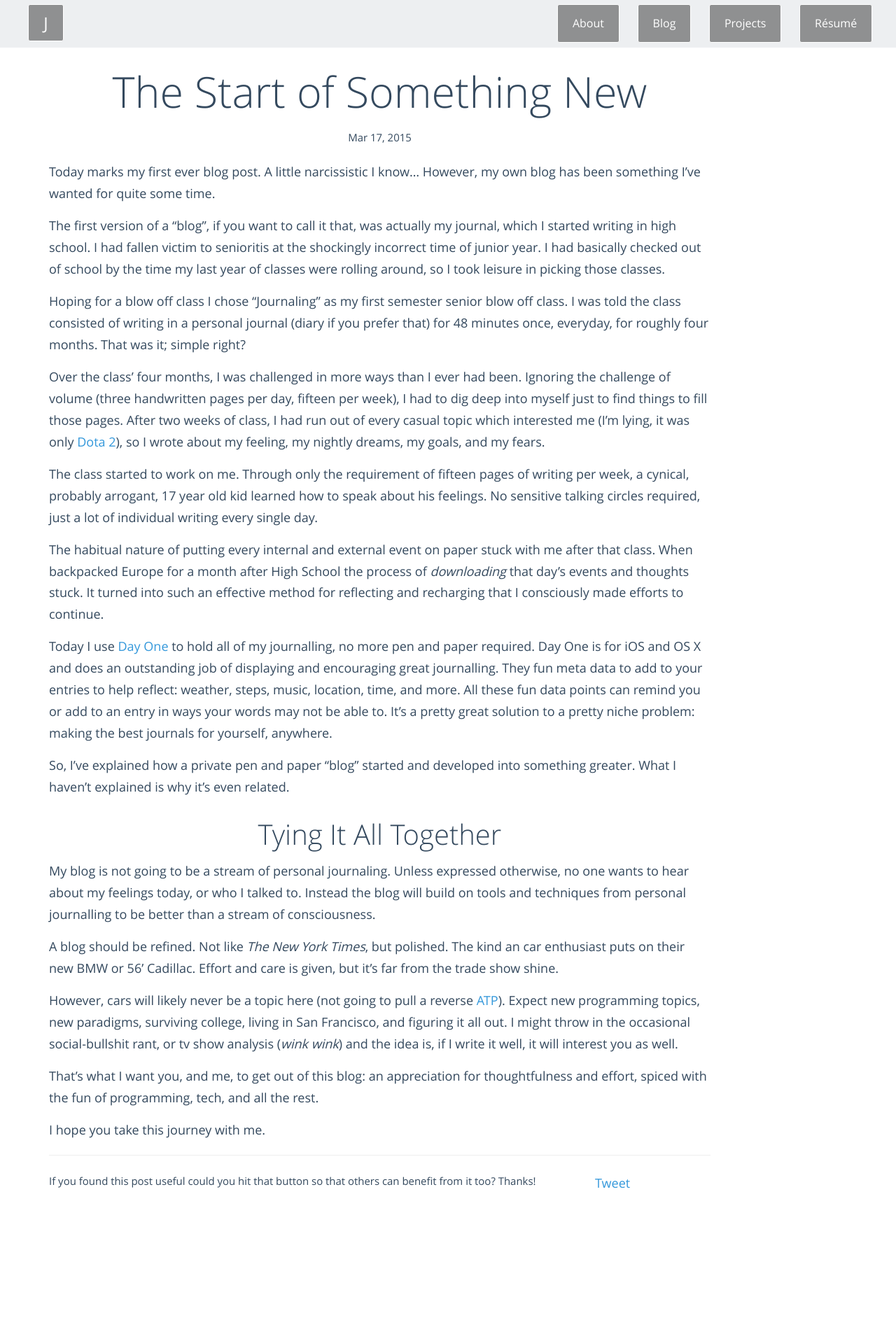
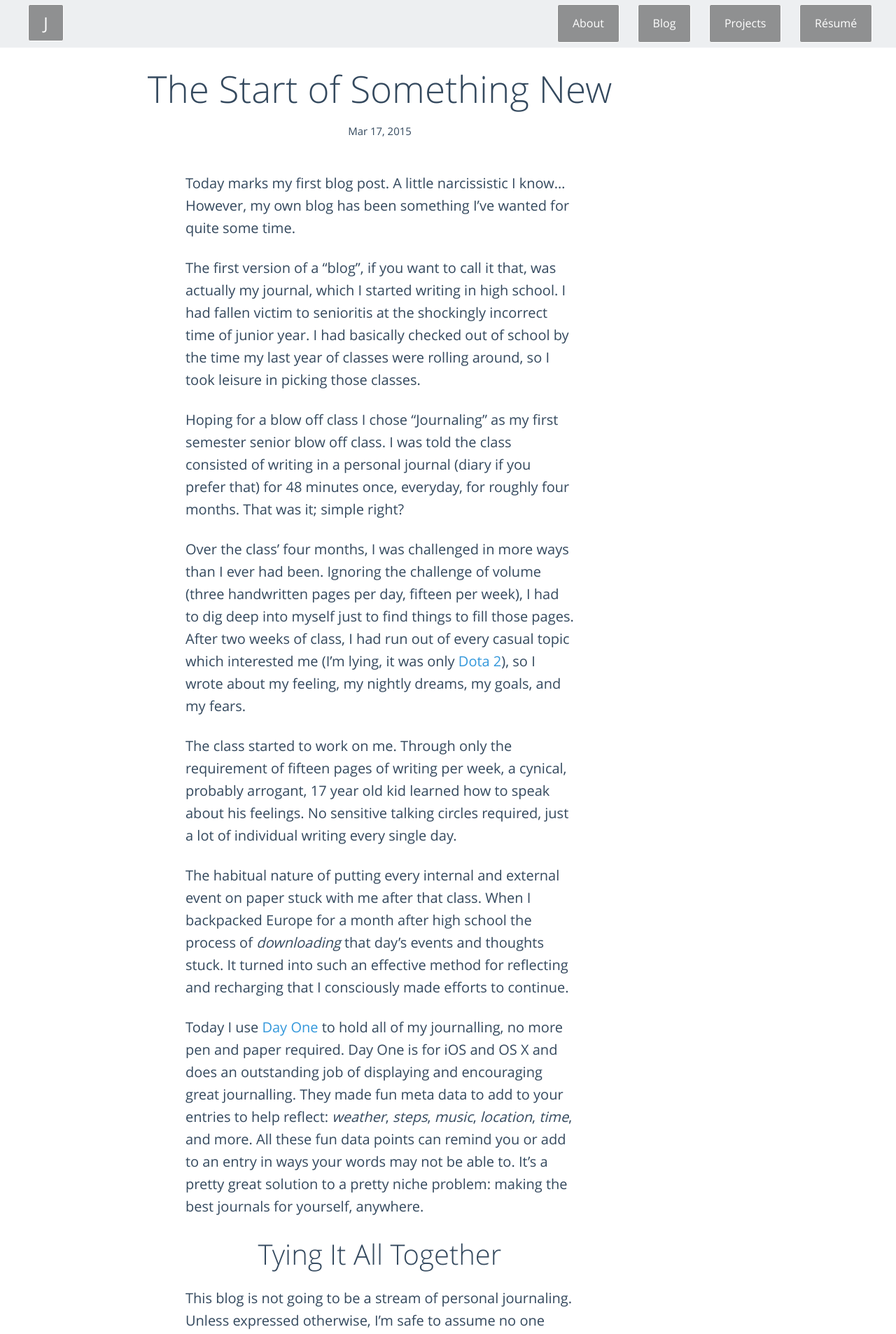
Before and after one commit to shatasundara/thebearjew.github.io, a Jekyll site: the page built from _posts/2015-03-16-the-start-of-something-new.md, in a window 1280 px wide. Shown: the top 1906 px of the page at 70% size. Built offline with Jekyll 4.4.1, drawn with Linux system fonts in a browser that asks for light colours; nearby versions of some CDN libraries; some web fonts are replaced; Markdown is read by kramdown in place of the engine named in the settings; comment, search, counter and statistics services are not loaded; some of the changed text lies outside the part shown.

Commit message:
Fixed tpyos and adjusted layout

```diff
--- a/_includes/head.html
+++ b/_includes/head.html
@@ -1,6 +1,6 @@
 <head prefix="og: http://ogp.me/ns#">
   <!-- SITE META -->
-  <title>{% if page.title %}{{ page.title | append: 'Jacob Young'}}{% else %}{{ site.title }}{% endif %}</title>
+  <title>{% if page.title %}{{ page.title | append: ' - Jacob Young'}}{% else %}{{ site.title }}{% endif %}</title>
   <meta charset="utf-8">
   <meta http-equiv="X-UA-Compatible" content="IE=edge">
   <meta name="viewport" content="width=device-width, initial-scale=1">
--- a/_layouts/post.html
+++ b/_layouts/post.html
@@ -4,13 +4,13 @@ layout: default
 <section id="post">
   <div class="container">
     <div class="row title-row">
-      <div class="col-lg-10">
-        <h1>{{ page.title }}</h1>
-        <small class="post-meta">{{ page.date | date: "%b %-d, %Y" }}{% if page.meta %} • {{ page.meta }}{% endif %}</small>
+      <div class="col-lg-8 col-lg-offset-1">
+        <h2>{{ page.title }}</h2>
+        <small>{{ page.date | date: "%b %-d, %Y" }}{% if page.meta %} • {{ page.meta }}{% endif %}</small>
       </div>
     </div>
     <div class="row">
-      <div class="col-lg-10">
+      <div class="col-lg-6 col-lg-offset-2">
         <article class="post-content">
           {{ content }}
         </article>
@@ -18,12 +18,8 @@ layout: default
       </div>
     </div>
     <div class="row">
-      <div class="col-lg-8">
-        <small>If you found this post useful could you hit that button so that others can benefit from it too? Thanks!</small>
-      </div>
-      <div style="padding-top: 0.2em"class="col-lg-4">
-        <a href="https://twitter.com/share" class="twitter-share-button" data-via="JakeRYoung">Tweet</a>
-        <script>!function(d,s,id){var js,fjs=d.getElementsByTagName(s)[0],p=/^http:/.test(d.location)?'http':'https';if(!d.getElementById(id)){js=d.createElement(s);js.id=id;js.src=p+'://platform.twitter.com/widgets.js';fjs.parentNode.insertBefore(js,fjs);}}(document, 'script', 'twitter-wjs');</script>
+      <div class="col-lg-6 col-lg-offset-2">
+        <small>If you read this, someone else might want to as well. Let them know <a href="https://twitter.com/share" class="twitter-share-button" data-via="JakeRYoung">Tweet</a> <script>!function(d,s,id){var js,fjs=d.getElementsByTagName(s)[0],p=/^http:/.test(d.location)?'http':'https';if(!d.getElementById(id)){js=d.createElement(s);js.id=id;js.src=p+'://platform.twitter.com/widgets.js';fjs.parentNode.insertBefore(js,fjs);}}(document, 'script', 'twitter-wjs');</script></small>
       </div>
     </div>
   </div>
--- a/_posts/2015-03-16-the-start-of-something-new.md
+++ b/_posts/2015-03-16-the-start-of-something-new.md
@@ -6,7 +6,7 @@ categories: Personal
 description: Starting my own blog - How I learned to love writing everyday
 ---
 
-Today marks my first ever blog post. A little narcissistic I know... However, my own blog has been something I've wanted for quite some time.
+Today marks my first blog post. A little narcissistic I know... However, my own blog has been something I've wanted for quite some time.
 
 The first version of a "blog", if you want to call it that, was actually my journal, which I started writing in high school. I had fallen victim to senioritis at the shockingly incorrect time of junior year. I had basically checked out of school by the time my last year of classes were rolling around, so I took leisure in picking those classes.
 
@@ -16,15 +16,13 @@ Over the class' four months, I was challenged in more ways than I ever had been.
 
 The class started to work on me. Through only the requirement of fifteen pages of writing per week, a cynical, probably arrogant, 17 year old kid learned how to speak about his feelings. No sensitive talking circles required, just a lot of individual writing every single day.
 
-The habitual nature of putting every internal and external event on paper stuck with me after that class. When backpacked Europe for a month after High School the process of *downloading* that day's events and thoughts stuck. It turned into such an effective method for reflecting and recharging that I consciously made efforts to continue.
+The habitual nature of putting every internal and external event on paper stuck with me after that class. When I backpacked Europe for a month after high school the process of *downloading* that day's events and thoughts stuck. It turned into such an effective method for reflecting and recharging that I consciously made efforts to continue.
 
-Today I use [Day One](http://dayoneapp.com) to hold all of my journalling, no more pen and paper required. Day One is for iOS and  OS X and does an outstanding job of displaying and encouraging great journalling. They fun meta data to add to your entries to help reflect: weather, steps, music, location, time, and more. All these fun data points can remind you or add to an entry in ways your words may not be able to. It's a pretty great solution to a pretty niche problem: making the best journals for yourself, anywhere.
-
-So, I've explained how a private pen and paper "blog" started and developed into something greater. What I haven't explained is why it's even related.
+Today I use [Day One](http://dayoneapp.com) to hold all of my journalling, no more pen and paper required. Day One is for iOS and  OS X and does an outstanding job of displaying and encouraging great journalling. They made fun meta data to add to your entries to help reflect: *weather*, *steps*, *music*, *location*, *time*, and more. All these fun data points can remind you or add to an entry in ways your words may not be able to. It's a pretty great solution to a pretty niche problem: making the best journals for yourself, anywhere.
 
 ### Tying It All Together
 
-My blog is not going to be a stream of personal journaling. Unless expressed otherwise, no one wants to hear about my feelings today, or who I talked to. Instead the blog will build on tools and techniques from personal journalling to be better than a stream of consciousness.
+This blog is not going to be a stream of personal journaling. Unless expressed otherwise, I'm safe to assume no one wants to hear about my feelings today, what I ate, or who I talked to. Instead the blog will build on tools and techniques from personal journalling to be better than a stream of consciousness.
 
 A blog should be refined. Not like *The New York Times*, but polished. The kind an car enthusiast puts on their new BMW or 56' Cadillac. Effort and care is given, but it's far from the trade show shine.
 
--- a/assets/css/young.css
+++ b/assets/css/young.css
@@ -23,6 +23,7 @@
 body {
 	font-family: "Open-SansRegular", "HelveticaNeue-Light" , "Helvetica", san-sarif;
 	font-weight: 200;
+	font-size: 20;
 }
 
 h1, h2, h3, h4, h5 {
@@ -36,6 +37,12 @@ a {
 
 a:hover {
 	color: #16a085;
+}
+
+p {
+	margin: 25px 0;
+	font-size: 20px;
+	line-height: 160%;
 }
 
 .navbar {
```
